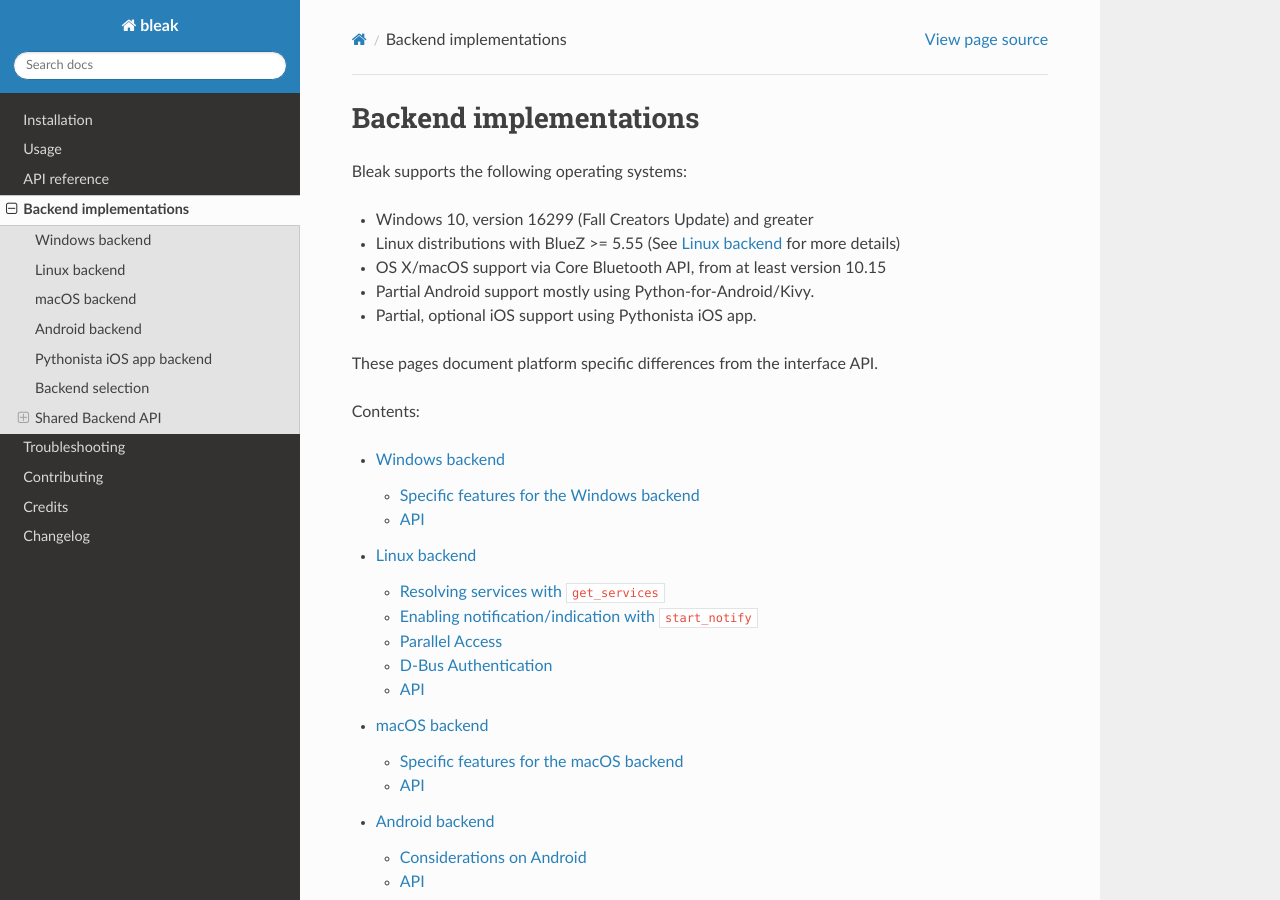
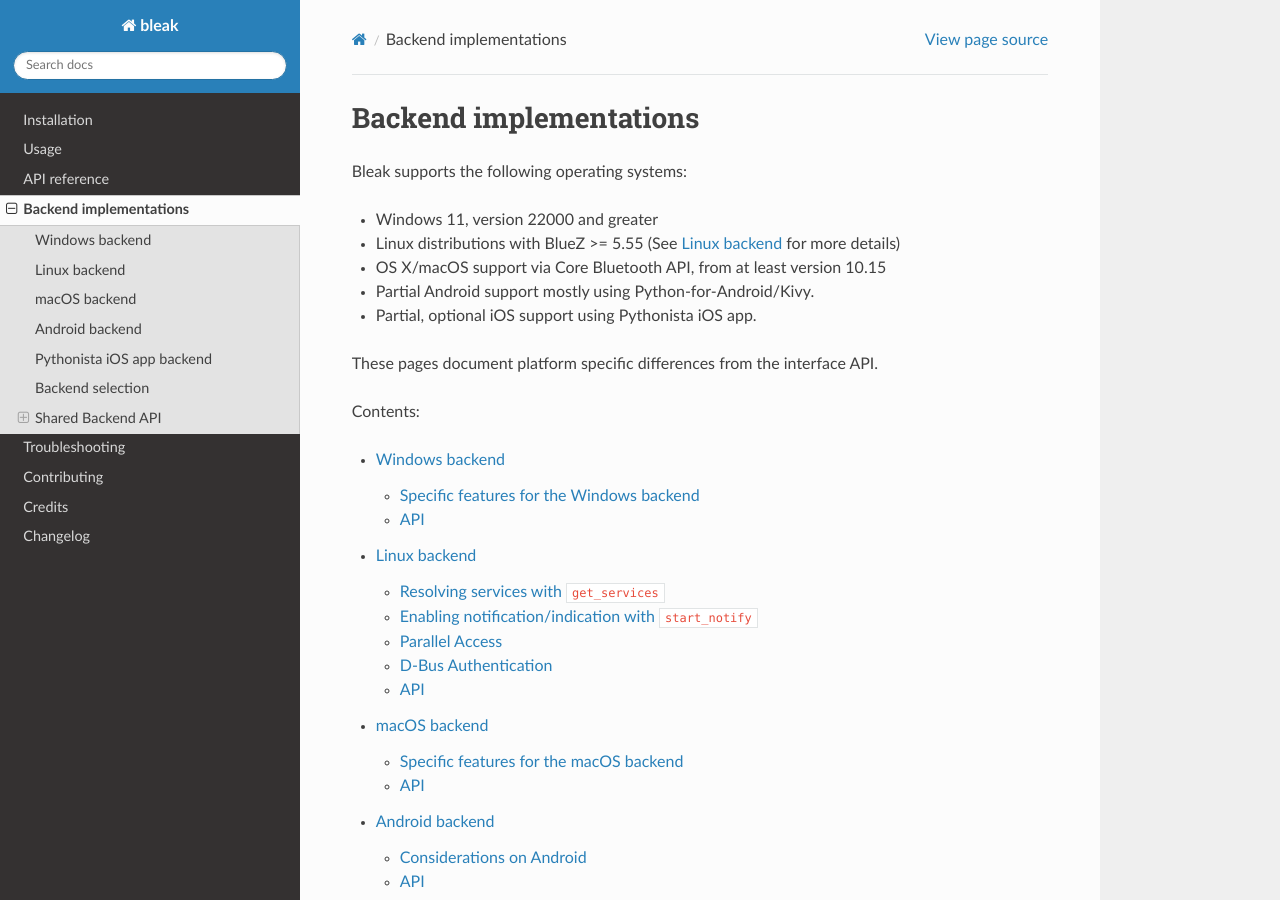
Before and after one commit to hbldh/bleak, a Sphinx documentation site: the page built from docs/backends/index.rst, in a window 1280 px wide and 900 px high. Built offline with Sphinx 7.4.7 and the Read the Docs theme 3.1.0, drawn with Linux system fonts in a browser that asks for light colours.

Commit message:
docs: set minimum Windows version to 11, version 22000
Windows 10 is pretty much out of support at this point, so set the
minimum Windows version to Windows 11.

```diff
--- a/CONTRIBUTING.rst
+++ b/CONTRIBUTING.rst
@@ -108,7 +108,7 @@ Before you submit a pull request, check that it meets these guidelines:
 2. Modify the ``CHANGELOG.rst``, describing your changes as is specified by the
    guidelines in that document.
 3. The pull request should work for Python 3.10+ on the following platforms:
-    - Windows 10, version 16299 (Fall Creators Update) and greater
+    - Windows 11, version 22000 and greater
     - Linux distributions with BlueZ >= 5.55
     - OS X / macOS >= 10.15
 4. Squash all your commits on your PR branch, if the commits are not solving
--- a/README.rst
+++ b/README.rst
@@ -45,7 +45,7 @@ Installation
 Features
 --------
 
-* Supports Windows 10, version 16299 (Fall Creators Update) or greater
+* Supports Windows 11, version 22000 and greater
 * Supports Linux distributions with BlueZ >= 5.55
 * OS X/macOS support via Core Bluetooth API, from at least OS X version 10.15
 * Android backend compatible with python-for-android
--- a/docs/backends/index.rst
+++ b/docs/backends/index.rst
@@ -3,7 +3,7 @@ Backend implementations
 
 Bleak supports the following operating systems:
 
-* Windows 10, version 16299 (Fall Creators Update) and greater
+* Windows 11, version 22000 and greater
 * Linux distributions with BlueZ >= 5.55 (See :ref:`linux-backend` for more details)
 * OS X/macOS support via Core Bluetooth API, from at least version 10.15
 * Partial Android support mostly using Python-for-Android/Kivy.
--- a/docs/index.rst
+++ b/docs/index.rst
@@ -45,7 +45,7 @@ The following operating systems are supported and tested by the maintainers:
 
 * Linux distributions with BlueZ >= 5.55
 * Mac support via Core Bluetooth API, from at least macOS version 10.15
-* Windows 10, version 16299 (Fall Creators Update) or greater
+* Windows 11, version 22000 (Fall Creators Update) or greater
 
 Tier 2 support
 ~~~~~~~~~~~~~~
--- a/docs/troubleshooting.rst
+++ b/docs/troubleshooting.rst
@@ -320,7 +320,9 @@ Sometimes it can be helpful to see what is actually going over the air between
 the OS and the Bluetooth device. There are tools available to capture HCI packets
 and decode them.
 
-Windows 10
+.. _Windows 10:
+
+Windows 11
 ==========
 
 There is a Windows hardware developer package that includes a tool that supports
--- a/pyproject.toml
+++ b/pyproject.toml
@@ -9,7 +9,7 @@ readme = "README.rst"
 requires-python = ">=3.10"
 classifiers = [
     "Framework :: AsyncIO",
-    "Operating System :: Microsoft :: Windows :: Windows 10",
+    "Operating System :: Microsoft :: Windows :: Windows 11",
     "Operating System :: POSIX :: Linux",
     "Operating System :: MacOS :: MacOS X",
     "Operating System :: Android",
```
Also changed, not shown: .github/pull_request_template.md.
